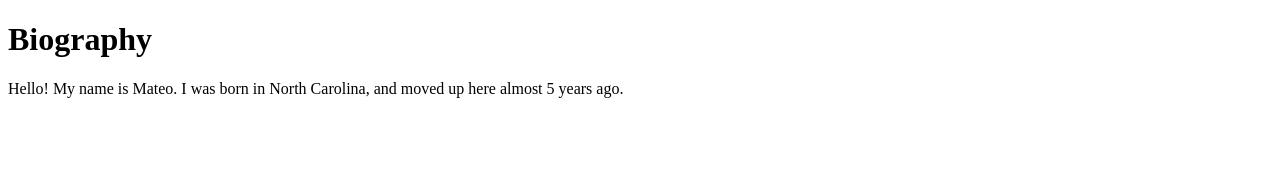
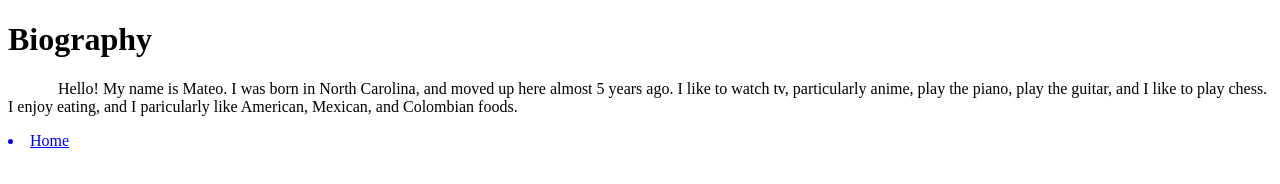
Before and after one commit to mateoh2467/My-First-Website, a plain HTML site: page bio.html in a window 1280 px wide. Drawn offline with Linux system fonts and the light colour scheme.

Commit message:
added home links

```diff
--- a/bio.html
+++ b/bio.html
@@ -8,6 +8,7 @@
 </head>
 <body>
     <h1>Biography</h1>
-    <p> Hello! My name is Mateo. I was born in North Carolina, and moved up here almost 5 years ago. </p>
+    <p class="biol"> Hello! My name is Mateo. I was born in North Carolina, and moved up here almost 5 years ago. I like to watch tv, particularly anime, play the piano, play the guitar, and I like to play chess. I enjoy eating, and I paricularly like American, Mexican, and Colombian foods. </p>
+    <a href="index.html"><li>Home</li></a>
 </body>
 </html>
--- a/style.css
+++ b/style.css
@@ -0,0 +1,3 @@
+.biol {
+    text-indent: 50px;
+}
```
Also changed, not shown: hobbies.html (+2 -1 lines), portfolio.html (+1 -1 lines).
